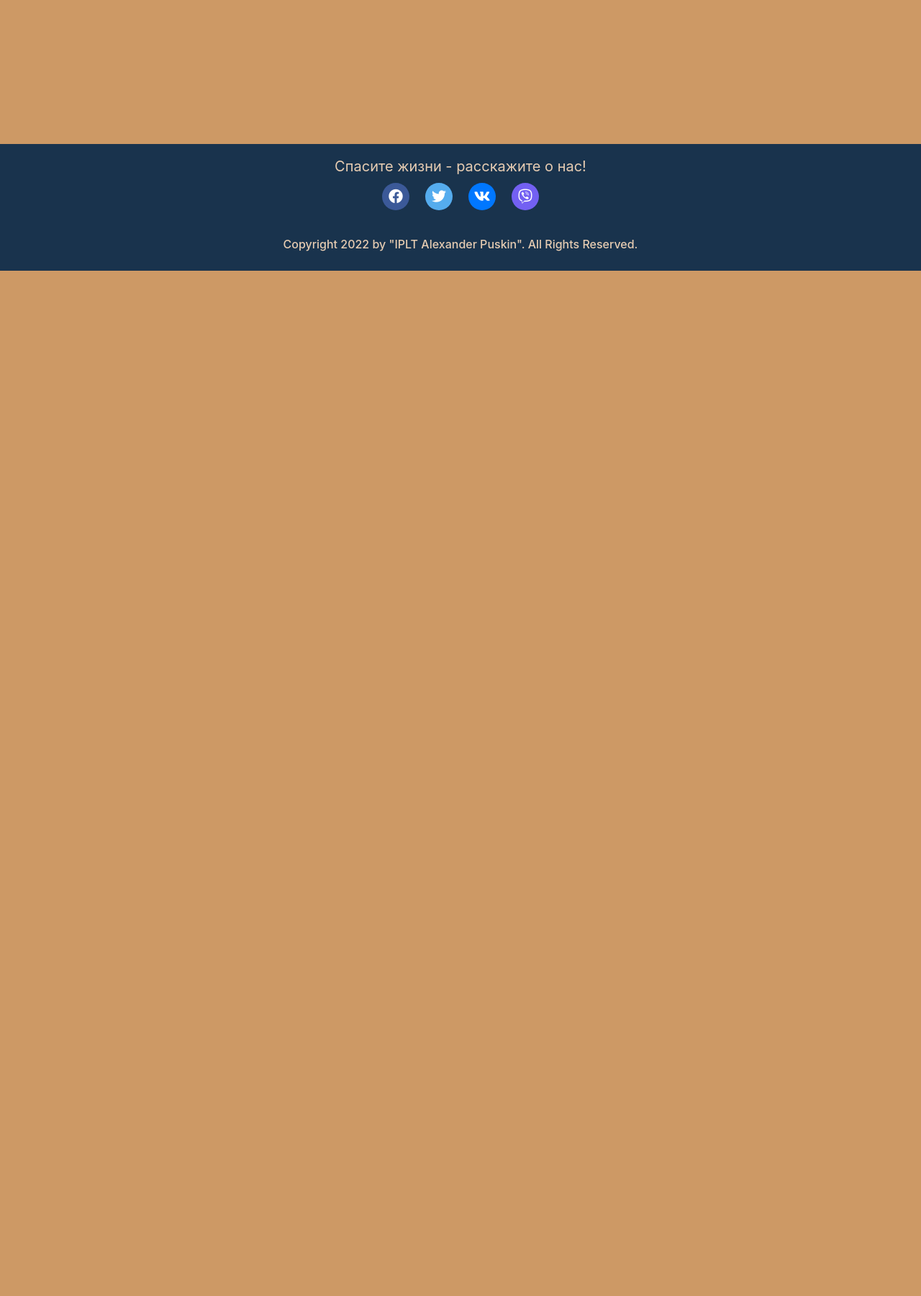
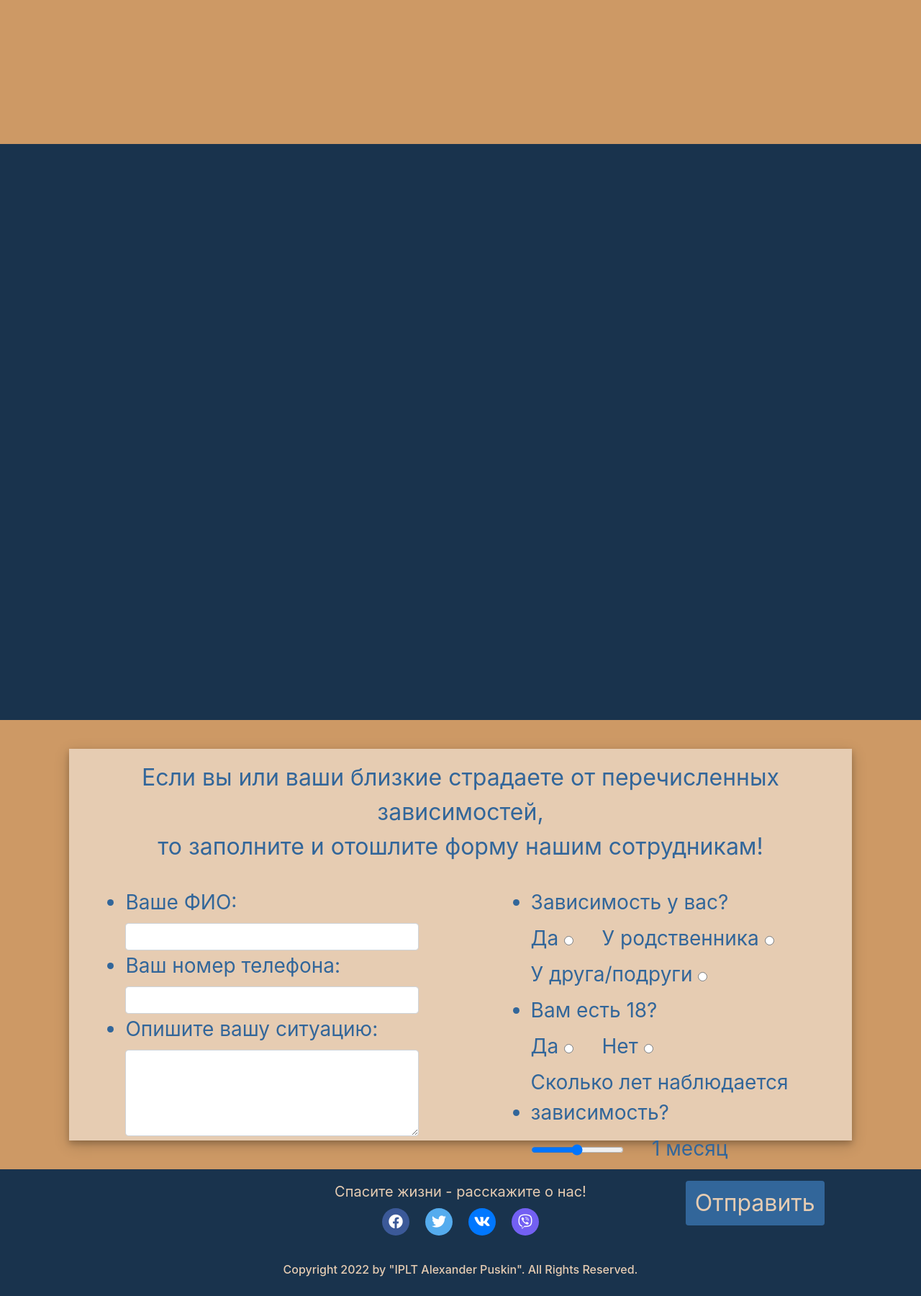
Before and after one commit to Igor416/Healt-Promotion-Site, a Django app: page / in a window 1280 px wide. Shown: the part 1000-2800 px from the top of the page at 72% size. Before the commit the page ends 1376 px from the top, so only its background shows below. Run offline with Django 3.2, Linux system fonts and the light colour scheme; some libraries are stand-ins or nearby versions.

Commit message:
added health section and help form, without backend

```diff
--- a/frontend/static/css/global.css
+++ b/frontend/static/css/global.css
@@ -24,14 +24,3 @@ a:hover {
   text-decoration: none;
   background-color: transparent;
 }
-
-#content {
-  bottom: 20vh;
-  margin: 15vh 0;
-  width: 100vw;
-  height: 100vh;
-  padding: 15vh 7.5vw;
-  display: flex;
-  flex-direction: row;
-  justify-content: space-around;
-}
--- /dev/null
+++ b/frontend/static/css/home.css
@@ -0,0 +1,92 @@
+#links {
+  width: 100vw;
+  height: 100vh;
+  margin: 15vh 0;
+  padding: 15vh 7.5vw;
+  display: flex;
+  flex-direction: row;
+  justify-content: space-around;
+}
+
+.link {
+  margin-top: 50vh;
+  padding: 2vh 1vw;
+  display: flex;
+  flex-direction: column;
+  align-items: center;
+  justify-content: top;
+  width: 20vw;
+  height: 70vh;
+  background-color: var(--second);
+  box-shadow: 0 4px 8px 0 rgba(0, 0, 0, 0.2), 0 6px 20px 0 rgba(0, 0, 0, 0.19);
+  transition: 1s;
+}
+
+.link img {
+  margin: 2vh 0 5vh;
+  border: 4px solid var(--defer);
+  width: 18vw;
+  height: 18vw;
+  border-radius: 50%;
+}
+
+.link span {
+  color: var(--sum);
+  font-size: 20px;
+}
+
+#health {
+  height: 100vh;
+  width: 100vw;
+  padding: 5vh 7.5vw;
+  background-color: var(--prime);
+  color: var(--defer);
+}
+
+#help {
+  height: 68vh;
+  width: 85vw;
+  margin: 5vh 7.5vw;
+  padding: 2vh 3vw;
+  display: flex;
+  text-align: center;
+  flex-flow: column;
+  justify-content: space-between;
+  background-color: var(--second);
+  box-shadow: 0 4px 8px 0 rgba(0, 0, 0, 0.2), 0 6px 20px 0 rgba(0, 0, 0, 0.19);
+  color: var(--sum);
+}
+
+#appeal {
+  font-size: 32px;
+}
+
+#form {
+  display: flex;
+  flex-flow: row;
+  justify-content: space-between;
+  align-items: center;
+  font-size: 28px;
+}
+
+#info, #message {
+  display: flex;
+  flex-flow: column;
+  align-items: stretch;
+  margin-top: 4vh;
+  height: 54vh;
+  width: 35vw;
+  text-align: left;
+}
+
+.form-control:focus {
+  color: var(--sum);
+  background-color: var(--second);
+}
+
+#send_button {
+  align-self: flex-end;
+  color: var(--second);
+  background-color: var(--sum);
+  font-size: 32px;
+}
--- a/frontend/static/js/main.js
+++ b/frontend/static/js/main.js
@@ -1,4 +1,5 @@
 let links = document.getElementById("links")
+let timeLabel = document.getElementById("time")
 
 function display(i) {
     if (i === links.children.length) return
@@ -6,3 +7,20 @@ function display(i) {
     links.children[i].style.margin = '0'
     setTimeout(() => display(i + 1), 100);
 }
+
+function adjustTime(val) {
+  let vals = {
+    0: '1 неделя',
+    1: '2 недели',
+    2: '1 месяц',
+    3: '2 месяца',
+    4: '3 месяца',
+    5: 'полгода',
+    6: 'год',
+    7: '2 года',
+    8: '3 года',
+    9: '5+ лет'
+  }
+  val = Math.floor(val / 10)
+  timeLabel.innerText = vals[val]
+}
--- a/frontend/templates/alcohol.html
+++ b/frontend/templates/alcohol.html
@@ -2,6 +2,4 @@
 {% load static %}
 
 {% block content %}
-<div id="content">
-</div>
 {% endblock %}
--- a/frontend/templates/drugs.html
+++ b/frontend/templates/drugs.html
@@ -2,6 +2,4 @@
 {% load static %}
 
 {% block content %}
-<div id="content">
-</div>
 {% endblock %}
--- a/frontend/templates/home.html
+++ b/frontend/templates/home.html
@@ -25,4 +25,58 @@
     </a>
   </div>
 </div>
+<div id="health">
+</div>
+<div id="help">
+  <span id="appeal">Если вы или ваши близкие страдаете от перечисленных зависимостей,<br> то заполните и отошлите форму нашим сотрудникам!</span>
+  <form id="form">
+    <div id="message">
+      <ul>
+        <li>
+          <label for="person">Ваше ФИО:</label><br>
+          <input type="text" name="name" class="form-control" required>
+        </li>
+        <li>
+          <label for="person">Ваш номер телефона:</label><br>
+          <input type="text" name="phone" class="form-control" required>
+        </li>
+        <li>
+          <label for="person">Опишите вашу ситуацию:</label><br>
+          <textarea style="height: 15vh" type="text" name="problem" class="form-control"></textarea>
+        </li>
+      </ul>
+    </div>
+    <div id="info">
+      <ul>
+        <li>
+          <label for="person">Зависимость у вас?</label><br>
+          <label for="person">Да</label>
+          <input type="radio" name="person" value="Да" required>
+          <span>&nbsp&nbsp&nbsp</span>
+          <label for="person">У родственника</label>
+          <input type="radio" name="person" value="У родственника" required>
+          <span>&nbsp&nbsp&nbsp</span>
+          <label for="person">У друга/подруги</label>
+          <input type="radio" name="person" value="У друга/подруги" required>
+        </li>
+        <li>
+          <label for="age">Вам есть 18?</label><br>
+          <label for="age">Да</label>
+          <input type="radio" name="age" value="Да" required>
+          <span>&nbsp&nbsp&nbsp</span>
+          <label for="age">Нет</label>
+          <input type="radio" name="age" value="Нет" required>
+        </li>
+        <li>
+          <label for="time">Сколько лет наблюдается зависимость?</label><br>
+          <input type="range" name="time" min="1" max="99" onchange="adjustTime(this.value)" required>
+          <span>&nbsp&nbsp&nbsp</span>
+          <label for="time" id="time">1 месяц</label>
+        </li>
+      </ul>
+      <button id="send_button" class="btn">Отправить</button>
+    </div>
+  </form>
+  </div>
+</div>
 {% endblock %}
--- a/frontend/templates/layout.html
+++ b/frontend/templates/layout.html
@@ -11,7 +11,7 @@
     <link rel="stylesheet" href="https://pro.fontawesome.com/releases/v5.10.0/css/all.css" integrity="sha384-AYmEC3Yw5cVb3ZcuHtOA93w35dYTsvhLPVnYs9eStHfGJvOvKxVfELGroGkvsg+p" crossorigin="anonymous" />
     <link rel="stylesheet" href="{% static 'css/global.css' %}">
     <link rel="stylesheet" href="{% static 'css/header.css' %}">
-    <link rel="stylesheet" href="{% static 'css/links.css' %}">
+    <link rel="stylesheet" href="{% static css_name %}">
     <link rel="stylesheet" href="{% static 'css/credencials.css' %}">
     <!--<link rel="icon" type="image/x-icon" href="favicon.ico">-->
     <title>{{ title }}</title>
@@ -24,11 +24,10 @@
         </svg>
       </div>
       {% if home %}
-      <span id="title">Вредные привычки</span>
+      <span id="title">Как бороться с вредными привычками?</span>
       {% else %}
-      <span id="title"><a href="{% url 'home' %}">Вредные привычки <i class="fa fa-home"></i></a></span>
+      <span id="title"><a href="{% url 'home' %}">Как бороться с вредными привычками? <i class="fa fa-home"></i></a></span>
       {% endif %}
-
       {% if not home %}
       <span id="page">{{ title }}</span>
       {% endif %}
@@ -40,8 +39,10 @@
         </a>
       </span>
     </header>
-    {% block content %}
-    {% endblock %}
+    <div id="content">
+      {% block content %}
+      {% endblock %}
+    </div>
     <div id="credencials">
       <span>Спасите жизни - расскажите о нас!<span>
       <br>
--- a/frontend/templates/smoking.html
+++ b/frontend/templates/smoking.html
@@ -2,6 +2,4 @@
 {% load static %}
 
 {% block content %}
-<div id="content">
-</div>
 {% endblock %}
--- a/frontend/views.py
+++ b/frontend/views.py
@@ -2,10 +2,14 @@ from health.settings import HOST
 from django.shortcuts import render
 
 # Create your views here.
+def create_css_file(name):
+    return 'css/' + name + '.css'
+
 def home(request):
     context = {
         'home': True,
         'host': HOST,
+        'css_name': create_css_file('home'),
         'title': 'Главная'
     }
     return render(request, 'home.html', context=context)
@@ -14,6 +18,7 @@ def alcohol(request):
     context = {
         'home': False,
         'host': HOST,
+        'css_name': create_css_file('alcohol'),
         'title': 'Алкозависимость'
     }
     return render(request, 'alcohol.html', context=context)
@@ -22,6 +27,7 @@ def smoking(request):
     context = {
         'home': False,
         'host': HOST,
+        'css_name': create_css_file('smoking'),
         'title': 'Курение'
     }
     return render(request, 'smoking.html', context=context)
@@ -30,6 +36,7 @@ def drugs(request):
     context = {
         'home': False,
         'host': HOST,
+        'css_name': create_css_file('drugs'),
         'title': 'Наркозависимость'
     }
     return render(request, 'drugs.html', context=context)
```
Also changed, not shown: frontend/static/css/links.css (deleted, +0 -37 lines).
